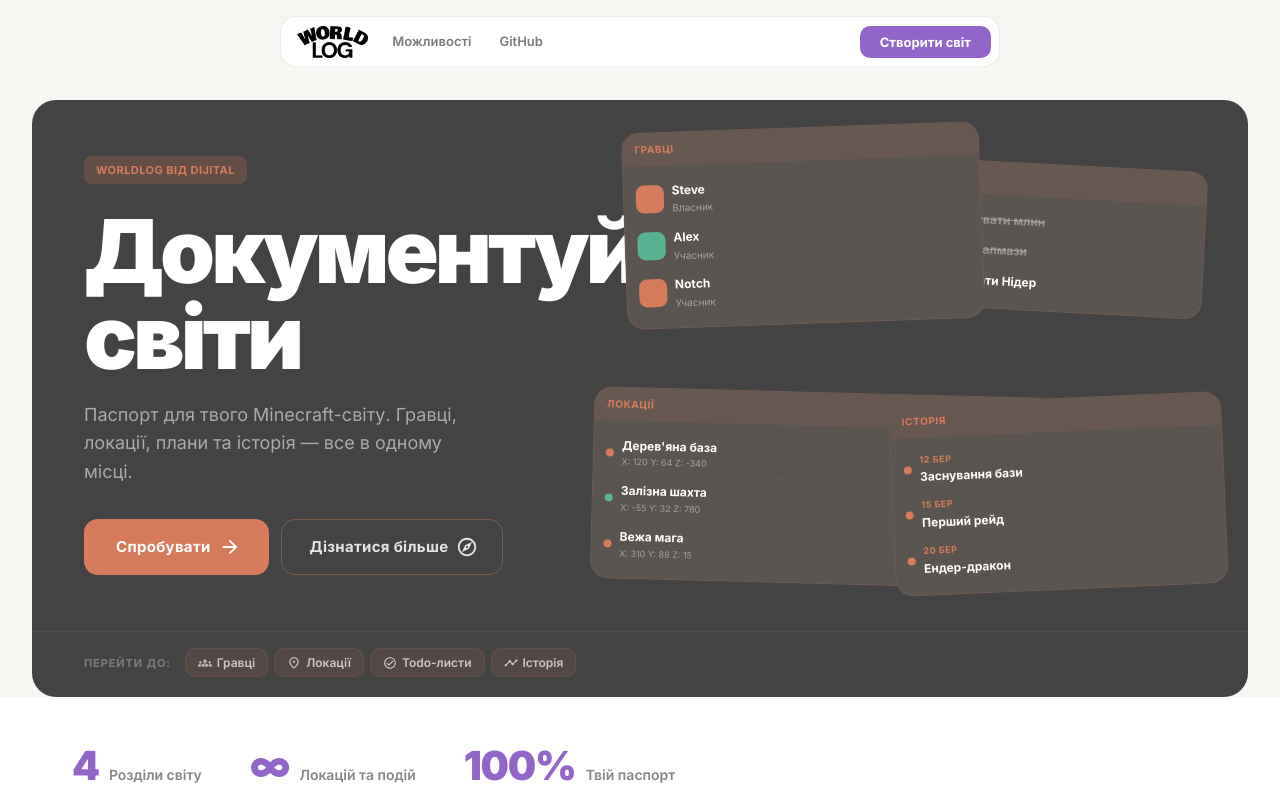
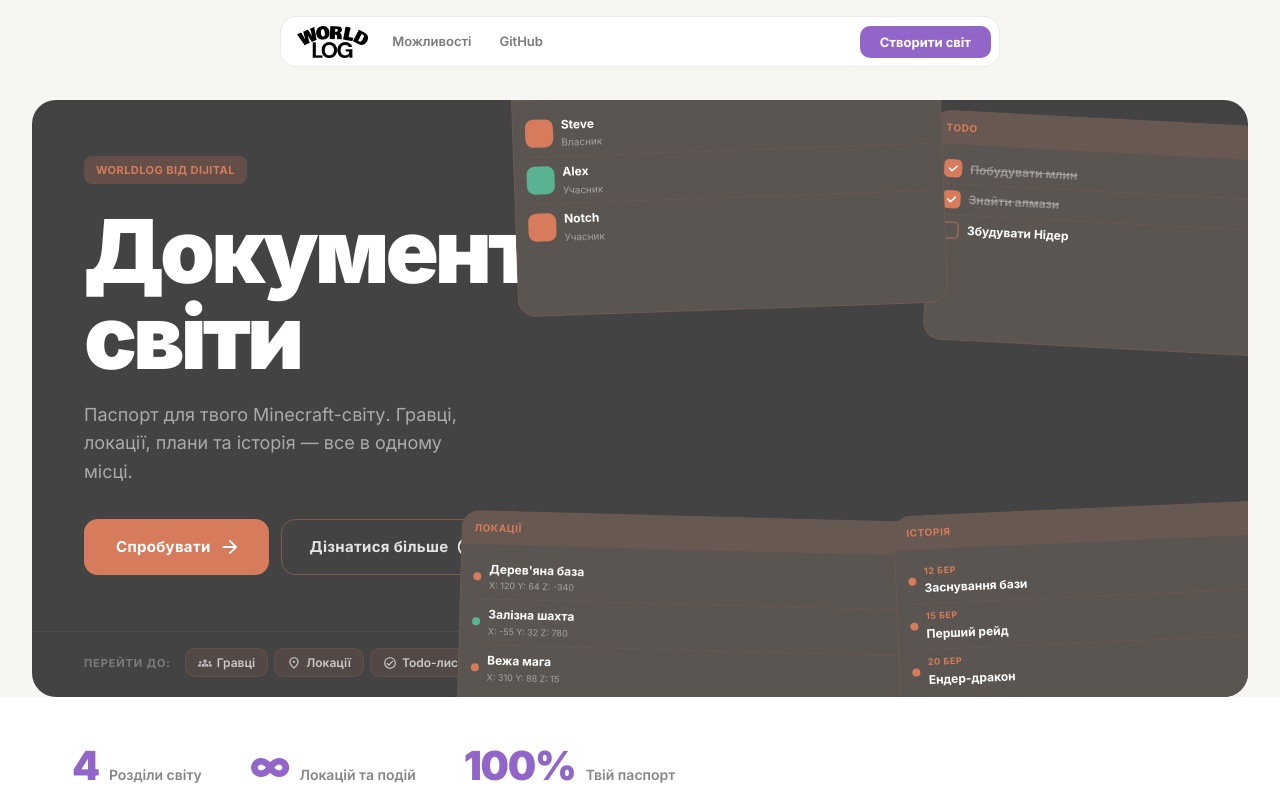
Before and after one commit to ttjelky/Worldlog, a React (Vite) app in the folder frontend/: page / in a window 1280 px wide. Shown: the top 800 px of the page. Built offline with nearby package versions, Linux system fonts and the light colour scheme; no server answers.

Commit message:
feat: huge overflowing mockup cards, hero as clipping mask, text z-index on top

```diff
--- a/frontend/src/features/landing/components/Hero/Hero.module.css
+++ b/frontend/src/features/landing/components/Hero/Hero.module.css
@@ -27,8 +27,7 @@
 
 .heroContent {
   position: relative;
-  z-index: 1;
-  overflow: hidden;
+  z-index: 10;
 }
 
 .heroTop {
@@ -148,8 +147,10 @@
 @media (min-width: 900px) {
   .heroVisual {
     display: block;
-    flex: 0 0 52%;
-    position: relative;
+    position: absolute;
+    inset: 0;
+    z-index: 2;
+    pointer-events: none;
   }
 }
 
@@ -229,33 +230,37 @@
 }
 
 .collagePlayers {
-  width: clamp(240px, 28vw, 380px);
-  top: 5%;
-  left: 5%;
+  width: 430px;
+  height: 250px;
+  top: -40px;
+  right: 25%;
   z-index: 3;
   transform: rotate(-2deg);
 }
 
 .collageTodos {
-  width: clamp(200px, 24vw, 320px);
-  top: 12%;
-  right: 3%;
+  width: 420px;
+  height: 230px;
+  top: 20px;
+  right: -100px;
   z-index: 2;
   transform: rotate(3deg);
 }
 
 .collageLocations {
-  width: clamp(300px, 36vw, 500px);
-  top: 55%;
-  left: 0;
+  width: 550px;
+  height: 300px;
+  left: 35%;
+  bottom: -120px;
   z-index: 4;
   transform: rotate(1.5deg);
 }
 
 .collageTimeline {
-  width: clamp(220px, 26vw, 340px);
-  top: 56%;
-  right: 0;
+  width: 430px;
+  height: 260px;
+  right: -80px;
+  bottom: -70px;
   z-index: 5;
   transform: rotate(-2.5deg);
 }
@@ -399,9 +404,11 @@
   }
 
   .heroVisual {
+    position: relative;
     display: block;
-    flex: none;
     width: 100%;
+    height: auto;
+    pointer-events: auto;
   }
 
   .heroCollage {
@@ -414,6 +421,7 @@
   .collageCard {
     position: static;
     width: 100% !important;
+    height: auto !important;
     transform: none !important;
   }
 }
```
